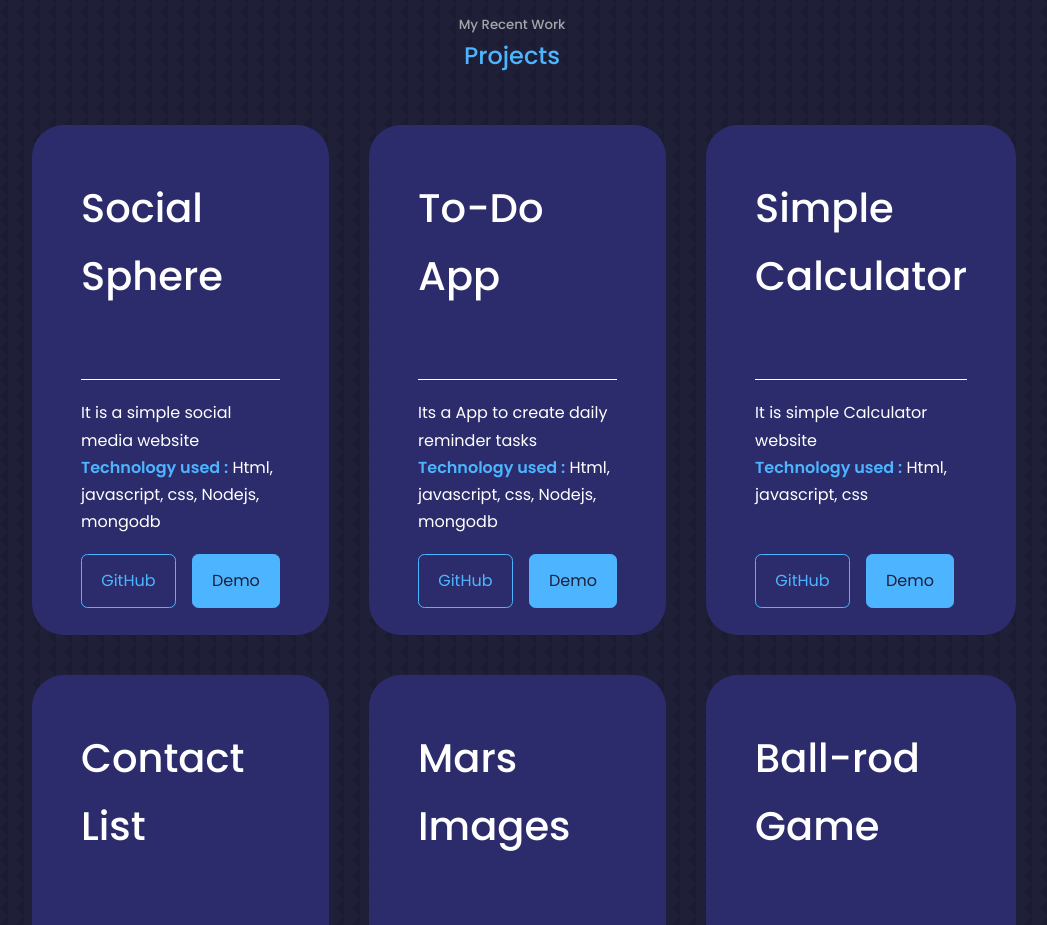
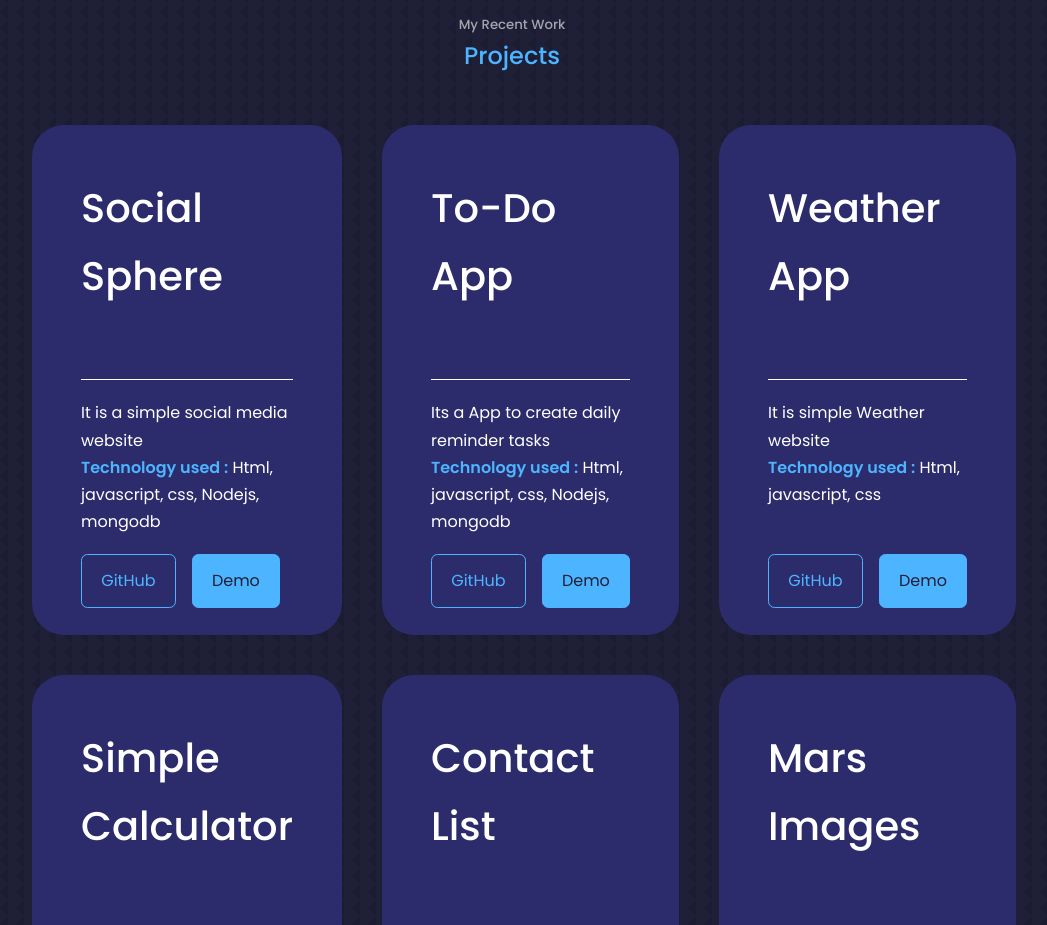
Before and after one commit to zeeshan8604/web.portfolio, a React (Create React App) app: page / in a window 1280 px wide. Shown: the part 2300-3225 px from the top of the page, without its empty margins (128-1175 px from the left). Built offline with nearby package versions, Linux system fonts and the light colour scheme.

Commit message:
new project add

```diff
--- a/src/components/portfolio/portfolio.jsx
+++ b/src/components/portfolio/portfolio.jsx
@@ -27,6 +27,20 @@ const portfolio = () => {
           <div className='portfolio__item-cta'>
             <a href="https://github.com/zeeshan8604/To-do-App" className='btn' target='_blank'>GitHub</a>
             <a href="" className='btn btn-primary' target='_blank'>Demo</a>
+          </div>
+        </article>
+        <article className='portfolio__item'>
+          <div className="portfolio__item-image">
+            <h1>Weather App</h1>
+          </div>
+          <p className='top__margin'>It is simple Weather website</p>
+          <p className='bottom_margin'><span class="highlighted-text">Technology used :</span> Html, javascript, css &nbsp;&nbsp;&nbsp; &nbsp;&nbsp;&nbsp; &nbsp;&nbsp;
+            &nbsp;&nbsp;&nbsp;&nbsp; &nbsp;&nbsp;&nbsp;&nbsp;&nbsp;&nbsp;&nbsp;&nbsp;
+            &nbsp;&nbsp;&nbsp;&nbsp;&nbsp;&nbsp;&nbsp;&nbsp;&nbsp;&nbsp;&nbsp;&nbsp;&nbsp;
+            &nbsp;&nbsp;&nbsp;&nbsp;&nbsp;&nbsp;&nbsp;&nbsp;&nbsp; </p>
+          <div className='portfolio__item-cta'>
+            <a href="https://github.com/zeeshan8604/Weather.net" className='btn' target='_blank'>GitHub</a>
+            <a href="https://zeeshan8604.github.io/Weather.net/" className='btn btn-primary' target='_blank'>Demo</a>
           </div>
         </article>
         <article className='portfolio__item'>
```
